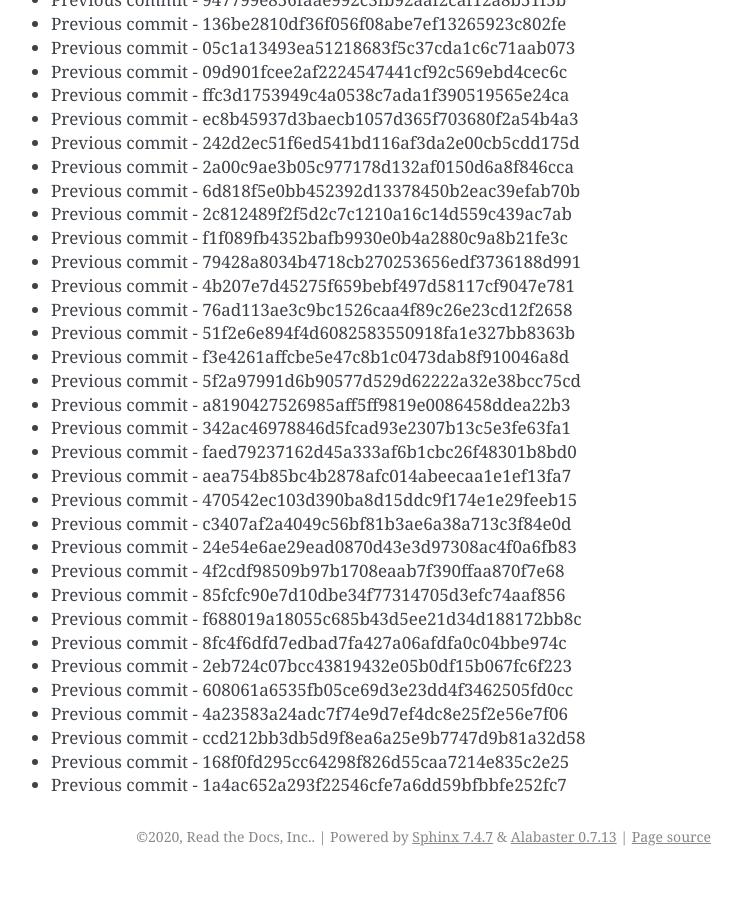
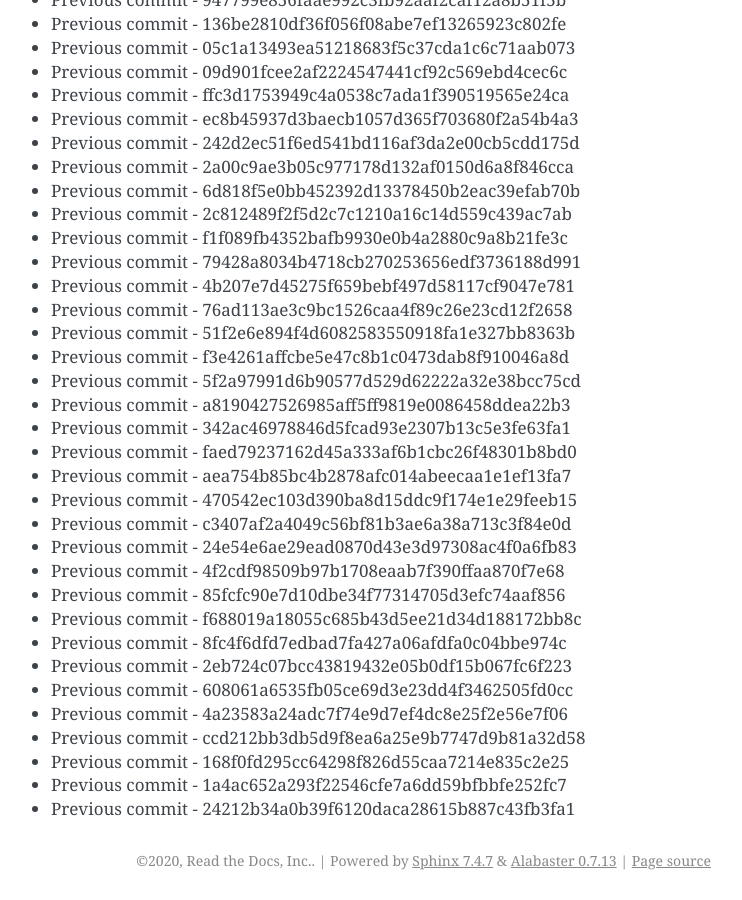
Before and after one commit to readthedocs/rtd-git-stresstest, a Sphinx documentation site: the page built from docs/updates.rst, in a window 1280 px wide and 900 px high, scrolled down 8199 px. Shown: the whole window, without its empty margins (399-1141 px from the left). Built offline with Sphinx 7.4.7, drawn with Linux system fonts in a browser that asks for light colours; before the commit the page ends 9075 px from its top, so only the background shows below that.

Commit message:
Generating commit from previous: 24212b34a0b39f6120daca28615b887c43fb3fa1

```diff
--- a/docs/updates.rst
+++ b/docs/updates.rst
@@ -376,3 +376,4 @@ It can be tested for any performance characteristics.
 * Previous commit - ccd212bb3db5d9f8ea6a25e9b7747d9b81a32d58
 * Previous commit - 168f0fd295cc64298f826d55caa7214e835c2e25
 * Previous commit - 1a4ac652a293f22546cfe7a6dd59bfbbfe252fc7
+* Previous commit - 24212b34a0b39f6120daca28615b887c43fb3fa1
```
